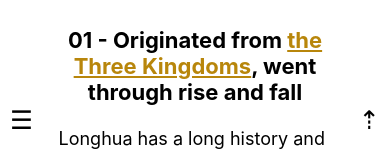
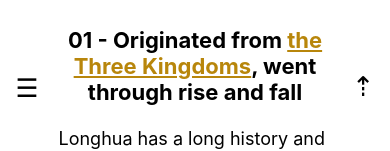
Before and after one commit to ZGZOO/longhua, a React (Create React App) app: page / in a window 390 px wide. Shown: the part 699-850 px from the top of the page. Built offline with nearby package versions, Linux system fonts and the light colour scheme.

Commit message:
sidemenu overscroll thingy

```diff
--- a/public/index.html
+++ b/public/index.html
@@ -6,7 +6,10 @@
 			rel="icon"
 			href="https://res.cloudinary.com/headincloud/image/upload/v1612122564/Screen_Shot_2021-01-31_at_10.01.48_AM_dczdsf.png"
 		/>
-		<meta name="viewport" content="width=device-width, initial-scale=1" />
+		<meta
+			name="viewport"
+			content="width=device-width, initial-scale=1, viewport-fit=cover"
+		/>
 		<meta name="theme-color" content="#000000" />
 		<meta
 			name="description"
--- a/src/Components/Burger/Burger.css
+++ b/src/Components/Burger/Burger.css
@@ -6,10 +6,23 @@
 	left: 10px;
 	bottom: 10px;
 	transition: all 0.5 ease-in;
+	padding-left: env(safe-area-inset-left);
+	padding-right: env(safe-area-inset-right);
+	padding-bottom: env(safe-area-inset-bottom);
 }
 
-.burger:hover {
-	transform: scale(1.3);
+@media (hover: hover) {
+	.burger:hover {
+		transform: scale(1.3);
+	}
+}
+
+@media only screen and (max-width: 425px) {
+	.burger {
+		font-size: 1.6em;
+		left: 4%;
+		bottom: 5%;
+	}
 }
 
 @media only screen and (min-width: 426px) {
--- a/src/Components/Sidemenu/Sidemenu.css
+++ b/src/Components/Sidemenu/Sidemenu.css
@@ -7,7 +7,7 @@
 	background-color: #e07a5f;
 	font-size: 1.3em;
 	line-height: 1.9em;
-	padding: 3.5em 0;
+	padding: 2em 0;
 	display: flex;
 	/* align-items: center; */
 	justify-content: center;
@@ -25,6 +25,7 @@
 
 .menu-items {
 	text-align: left;
+	overflow-y: scroll;
 }
 
 .menu-items a {
@@ -33,8 +34,10 @@
 	color: black;
 }
 
-.menu-items a:hover {
-	text-decoration: underline;
+@media (hover: hover) {
+	.menu-items a:hover {
+		text-decoration: underline;
+	}
 }
 
 .menu-items a:visited {
@@ -50,6 +53,9 @@
 	cursor: pointer;
 	z-index: 2;
 	transition: left 0.6s ease;
+	padding-left: env(safe-area-inset-left);
+	padding-right: env(safe-area-inset-right);
+	padding-bottom: env(safe-area-inset-bottom);
 }
 
 .hide {
@@ -59,8 +65,8 @@
 @media only screen and (max-width: 425px) {
 	.inner {
 		position: relative;
-		height: 50vh;
-		top: 40px;
+		height: 60vh;
+		top: 20px;
 	}
 
 	.inner span {
@@ -68,11 +74,16 @@
 		font-size: 36px;
 	}
 
+	.menu-items {
+		height: 40vh;
+		padding-bottom: 40vh;
+	}
+
 	.cross {
-		bottom: 0%;
-		left: 1%;
-		font-size: 30px;
-		width: 55px;
+		bottom: 1%;
+		left: 0%;
+		font-size: 25px;
+		width: 42px;
 		height: 55px;
 	}
 
@@ -90,8 +101,13 @@
 
 	.inner {
 		position: relative;
-		height: 40vh;
+		height: 70vh;
 		top: 10px;
+	}
+
+	.menu-items {
+		height: 30vh;
+		padding-bottom: 40vh;
 	}
 
 	.cross {
@@ -114,8 +130,9 @@
 
 	.inner {
 		position: relative;
-		height: 40vh;
+		height: 0vh;
 		top: 10px;
+		bottom: 60px;
 	}
 
 	.cross {
--- a/src/Components/ToTopBtn/ToTopBtn.css
+++ b/src/Components/ToTopBtn/ToTopBtn.css
@@ -5,10 +5,23 @@
 	font-size: 1.6em;
 	cursor: pointer;
 	transition: all 0.5 ease-in;
+	padding-left: env(safe-area-inset-left);
+	padding-right: env(safe-area-inset-right);
+	padding-bottom: env(safe-area-inset-bottom);
 }
 
-.top:hover {
-	transform: scale(1.3);
+@media (hover: hover) {
+	.top:hover {
+		transform: scale(1.3);
+	}
+}
+
+@media only screen and (max-width: 425px) {
+	.top {
+		font-size: 1.7em;
+		right: 4%;
+		bottom: 5%;
+	}
 }
 
 @media only screen and (min-width: 426px) {
```
Also changed, not shown: 1 other file (tests, documents, lock files or other folders).
